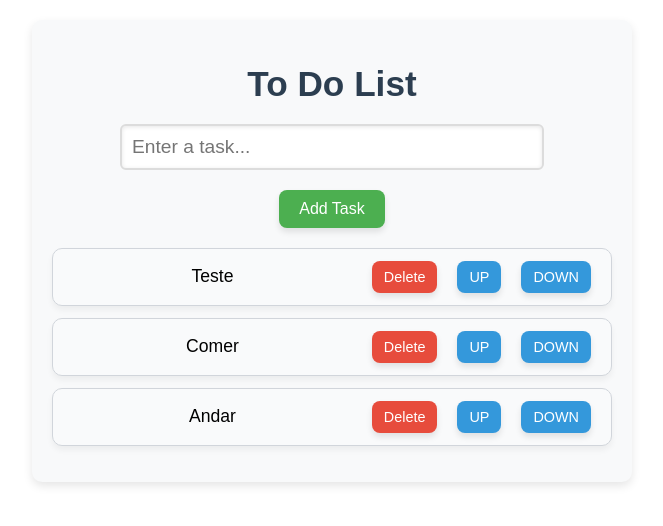
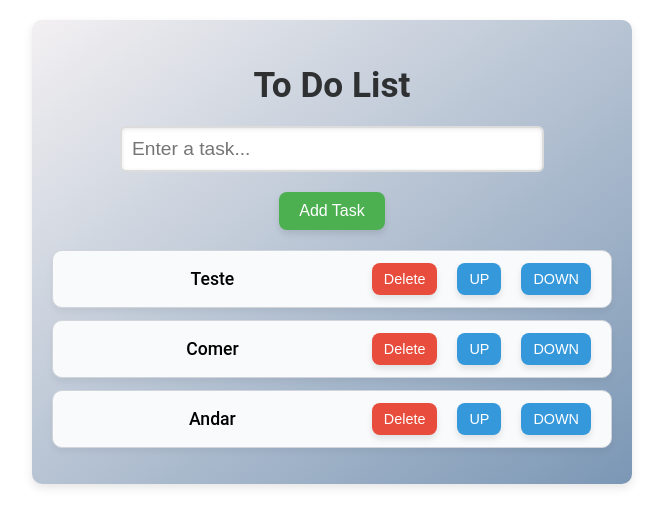
Before and after one commit to MiltonCarlosRibeiro/react-to-do-list, a React (Vite) app: page / in a window 1280 px wide. Shown: the top 526 px of the page, without its empty margins (308-971 px from the left). Built offline with nearby package versions, Linux system fonts and the light colour scheme.

Commit message:
Add useLocalStorage.js

```diff
--- a/src/App.css
+++ b/src/App.css
@@ -1,9 +1,9 @@
 .to-do-list {
-    font-family: 'Poppins', Arial, sans-serif;
+    font-family: 'Roboto', Arial, sans-serif;
     text-align: center;
     margin: 20px auto;
     padding: 20px;
-    background-color: #f8f9fa;
+    background: linear-gradient(to bottom right, rgba(207, 196, 203, 0.25), #7b97b5);
     border-radius: 10px;
     box-shadow: 0 4px 10px rgba(0, 0, 0, 0.1);
     max-width: 90%;
@@ -14,7 +14,7 @@
 
 h1 {
     font-size: 2.2rem;
-    color: #2c3e50;
+    color: #2f3032;
     margin-bottom: 20px;
     font-weight: 600;
 }
--- a/src/components/ToDoList/ToDoList.jsx
+++ b/src/components/ToDoList/ToDoList.jsx
@@ -1,9 +1,10 @@
-import {useState, useEffect} from 'react'
+import {useState} from 'react'
+import useLocalStorage from "./useLocalStorage.js";
 
 
 function ToDoList() {
 
-    const [tasks, setTasks] = useState(["Teste", "Comer", "Andar"])
+    const [tasks, setTasks] = useLocalStorage("tasks", ["Teste", "Comer","Andar"]);
     const [newTask, setNewTask] = useState("");
 
     function handleInputChange(event) {
--- /dev/null
+++ b/src/components/ToDoList/useLocalStorage.js
@@ -0,0 +1,27 @@
+import {useState} from "react";
+
+function useLocalStorage(key, initialValue) {
+    const [storedValue, setStoredValue] = useState(() => {
+        try {
+            const item = window.localStorage.getItem(key);
+            return item ? JSON.parse(item) : initialValue;
+        } catch (error) {
+            console.error("Error reading from localStorage", error);
+            return initialValue;
+        }
+    });
+
+    const setValue = (value) => {
+        try {
+            const valueToStore = value instanceof Function ? value(storedValue) : value;
+            setStoredValue(valueToStore);
+            window.localStorage.setItem(key, JSON.stringify(valueToStore));
+        } catch (error) {
+            console.error("Error setting localStorage", error);
+        }
+    };
+
+    return [storedValue, setValue];
+}
+
+export default useLocalStorage;
```
